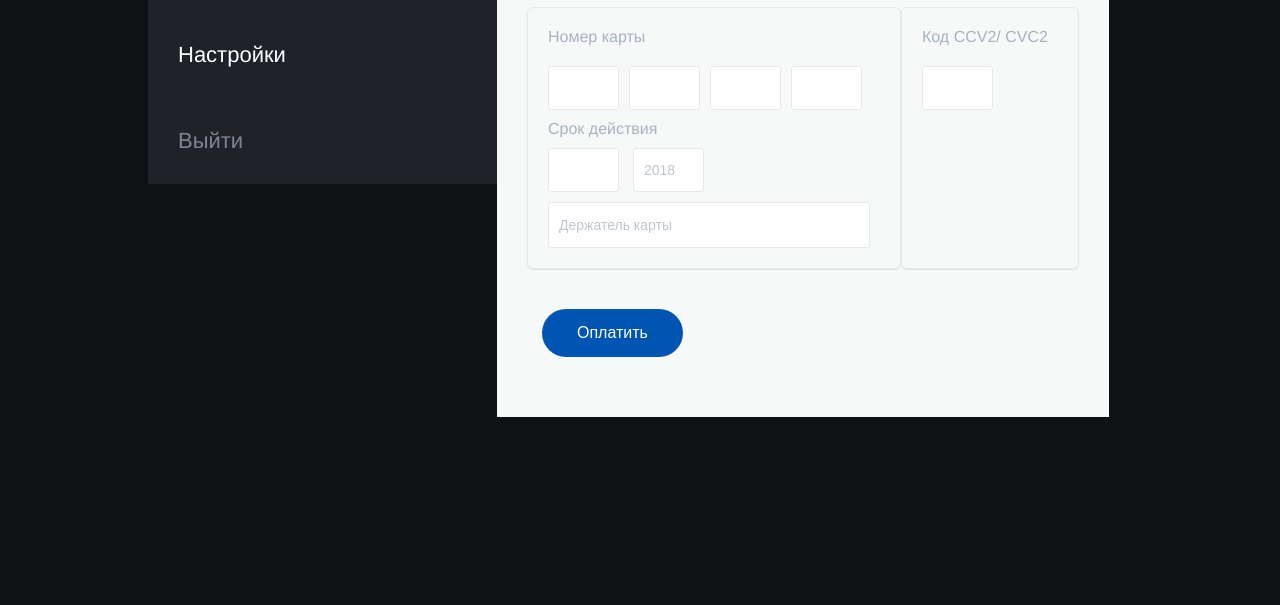
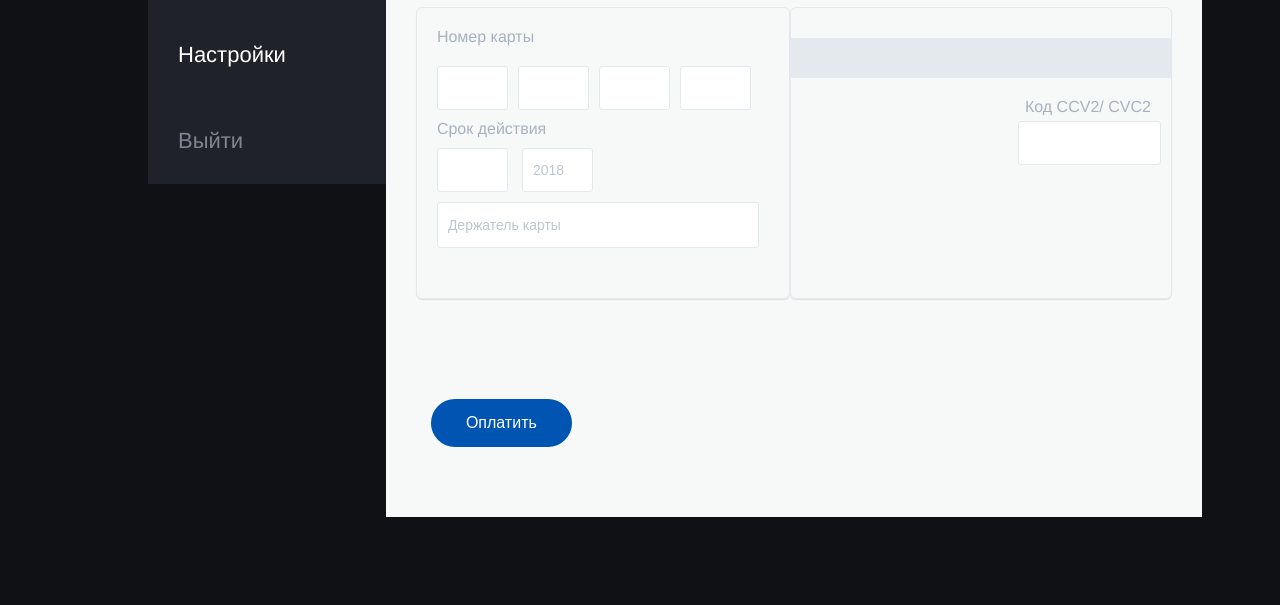
Before and after one commit to egrashinagi/idaGroup, a website built with webpack: page src/index.html in a window 1280 px wide. Shown: the part 334-939 px from the top of the page. Before the commit the page ends 839 px from the top, so only its background shows below. Built offline with nearby package versions, Linux system fonts and the light colour scheme.

Commit message:
fix the result

```diff
--- a/src/components/authorization/authorization.scss
+++ b/src/components/authorization/authorization.scss
@@ -1,6 +1,7 @@
 .authorization {
   display: flex;
   flex-direction: column;
+  flex-shrink: 0;
 
   padding: 20px 30px;
 
--- a/src/components/common.scss
+++ b/src/components/common.scss
@@ -14,7 +14,16 @@ body {
 
   justify-content: flex-start;
 
-  padding: 40px 15px 40px 15px;
+  padding: 100px 15px 40px 15px;
+  margin-bottom: 10px;
+  text-align: right;
+
+  &_gray {
+    justify-content: flex-end;
+    background-color: #e4e9ee;
+    padding: 20px 245px 20px 136px;
+    margin-bottom: 20px;
+  }
 }
 
 .list {
@@ -36,4 +45,16 @@ body {
     border: 1px solid rgba(137, 137, 137, 0.64);
     border-radius: 3px;
   }
+
+  &_end {
+    justify-content: flex-end;
+
+    margin-top: 0;
+    margin-bottom: 20px;
+  }
+
+  &_form {
+    display: flex;
+    flex-direction: column;
+  }
 }
--- a/src/components/form/_slip/form_slip.scss
+++ b/src/components/form/_slip/form_slip.scss
@@ -1,4 +1,9 @@
 &_slip {
-  //position: absolute;
-  //left: 10px;
+  display: flex;
+  justify-content: flex-end;
+
+  padding: 30px 0 30px 30px;
+
+  width: 350px;
+  height: 230px;
 }
--- a/src/components/form/form.scss
+++ b/src/components/form/form.scss
@@ -6,6 +6,9 @@
   border-radius: 6px;
   box-shadow: 0 1px 1px 0 rgba(0,0,0,0.10);
 
+  //width: 350px;
+  //height: 230px;
+
   @import '__paycard/form__paycard';
   @import '_slip/form_slip';
 }
--- /dev/null
+++ b/src/components/info/__title/_end/info__title_end.scss
@@ -0,0 +1,6 @@
+&_end {
+  justify-content: flex-end;
+  padding: 0 10px 0 0;
+  margin-bottom: 5px;
+  margin-right: 10px;
+}
--- a/src/components/info/__title/info__title.scss
+++ b/src/components/info/__title/info__title.scss
@@ -5,9 +5,11 @@
   padding: 0 10px 10px 0;
 
   color: #a7b2c1;
+  font-weight: 100;
 
   @import '_black/info__title_black';
   @import '_p30px/info__title_p30px';
   @import '_header/info__title_header';
   @import '_p10px/info__title_p10px';
+  @import '_end/info__title_end';
 }
--- /dev/null
+++ b/src/components/input/_w137px/input_w137px.scss
@@ -0,0 +1,5 @@
+&_w137px {
+  width: 137px;
+
+  content: url('assets/images/q.png');
+}
--- a/src/components/input/input.scss
+++ b/src/components/input/input.scss
@@ -15,6 +15,7 @@
   @import '_h40px/input_h40px';
   @import '_w65px/input_w65px';
   @import '_left/input_left';
+  @import '_w137px/input_w137px';
 
   &::placeholder {
     color: #bec6cf;
--- a/src/components/menu/__item-link/menu__item-link.scss
+++ b/src/components/menu/__item-link/menu__item-link.scss
@@ -3,7 +3,7 @@
   flex-wrap: nowrap;
   flex-shrink: 0;
 
-  padding: 30px 130px 30px 30px;
+  padding: 30px 100px 30px 30px;
 
   text-decoration: none;
   color: #fff;
@@ -11,4 +11,15 @@
   font-size: 22px;
 
   @import '_active/menu__item-link_active';
+
+  //
+  //@media screen and (max-width: 786px) {
+  //  font-size: 18px;
+  //  padding: 20px 100px 20px 20px;
+  //}
+  //
+  //@media screen and (max-width: 480px) {
+  //  font-size: 16px;
+  //  padding: 20px 50px 20px 20px;
+  //}
 }
--- a/src/index.html
+++ b/src/index.html
@@ -43,14 +43,10 @@
 
                 <div class="info__title">Номер карты</div>
                 <div class="list">
-                    <input name="number-card_part1" class="input input_w65px input_h40px" type="text"
-                           maxlength="4" required>
-                    <input name="number-card_part2" class="input input_w65px input_h40px" type="text"
-                           maxlength="4" required>
-                    <input name="number-card_part3" class="input input_w65px input_h40px" type="text"
-                           maxlength="4" required>
-                    <input name="number-card_part4" class="input input_w65px input_h40px" type="text"
-                           maxlength="6" required>
+                    <input name="number-card_part1" class="input input_w65px input_h40px" type="text" maxlength="4" required>
+                    <input name="number-card_part2" class="input input_w65px input_h40px" type="text" maxlength="4" required>
+                    <input name="number-card_part3" class="input input_w65px input_h40px" type="text" maxlength="4" required>
+                    <input name="number-card_part4" class="input input_w65px input_h40px" type="text" maxlength="6" required>
                     <!--TODO <input type="password" name="cvv" placeholder="CVV" maxlength="3"-->
                     <!--TODO class="form__paycard-number-input-cvv" required>-->
                 </div>
@@ -71,7 +67,8 @@
                         <option value="nov">11</option>
                         <option value="dec">12</option>
                     </datalist>
-                    <input name="year" placeholder="2018" maxlength="4" class="input input_w65px input_h40px" type="text" list="year" required>
+                    <input name="year" placeholder="2018" maxlength="4" class="input input_w65px input_h40px"
+                           type="text" list="year" required>
                     <datalist id="year">
                         <option value="2018">2018</option>
                         <option value="2019">2019</option>
@@ -84,17 +81,19 @@
                     </datalist>
                 </label>
                 <div class="list">
-                    <input name="number-card_part1" class="input input_left" type="text" maxlength="4" required placeholder="Держатель карты">
+                    <input name="number-card_part1" class="input input_left" type="text" maxlength="4" required
+                           placeholder="Держатель карты">
                 </div>
             </form>
         </div>
-        <div class="form">
+        <div class="form form_slip">
             <form class="form__paycard" method="post" action="http://test.autre.ru/form.php">
 
-                <div class="info__title">Код CCV2/ CVC2</div>
-                <div class="list">
-                    <input name="number-card_part4" class="input input_w65px input_h40px" type="text"
-                           maxlength="6" required>
+                <div class="block block_gray"></div>
+                <div class="info__title info__title_end">Код CCV2/ CVC2</div>
+                <div class="list list_end ">
+                    <input name="number-card_part4" class="input input_h40px input_w137px" type="text"
+                           maxlength="3" required>
                 </div>
             </form>
         </div>
```
Also changed, not shown: src/index.scss (+38 -0 lines).
